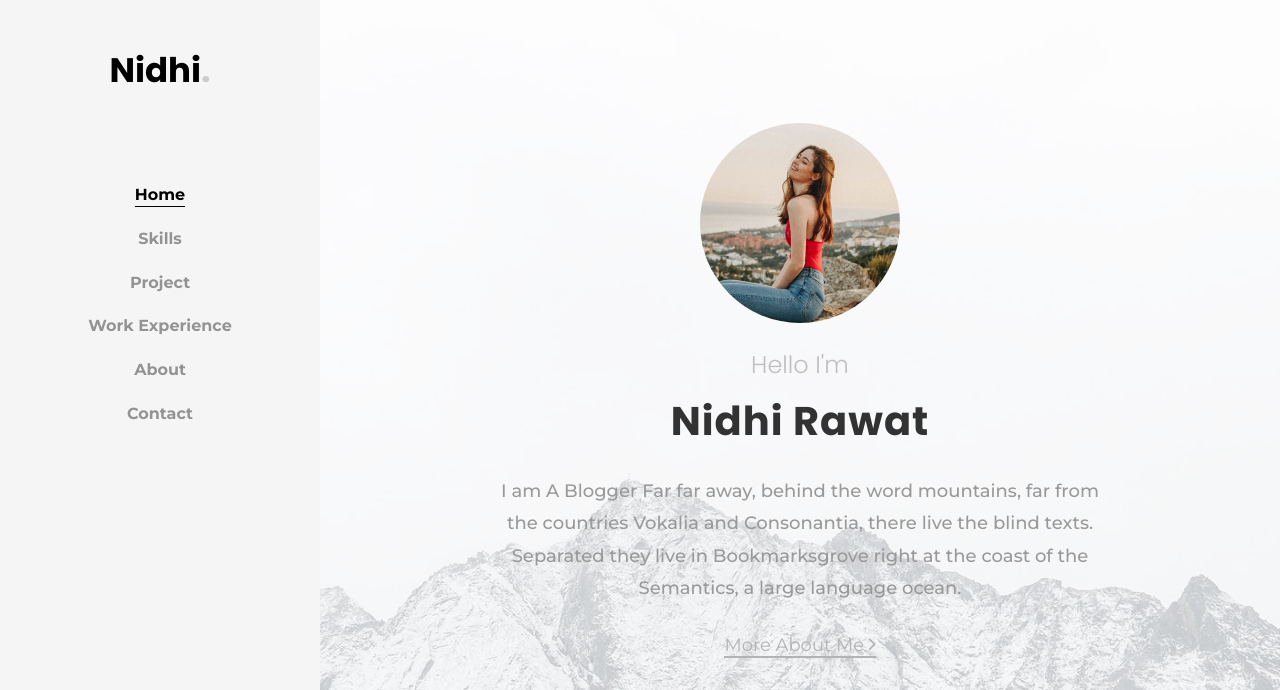
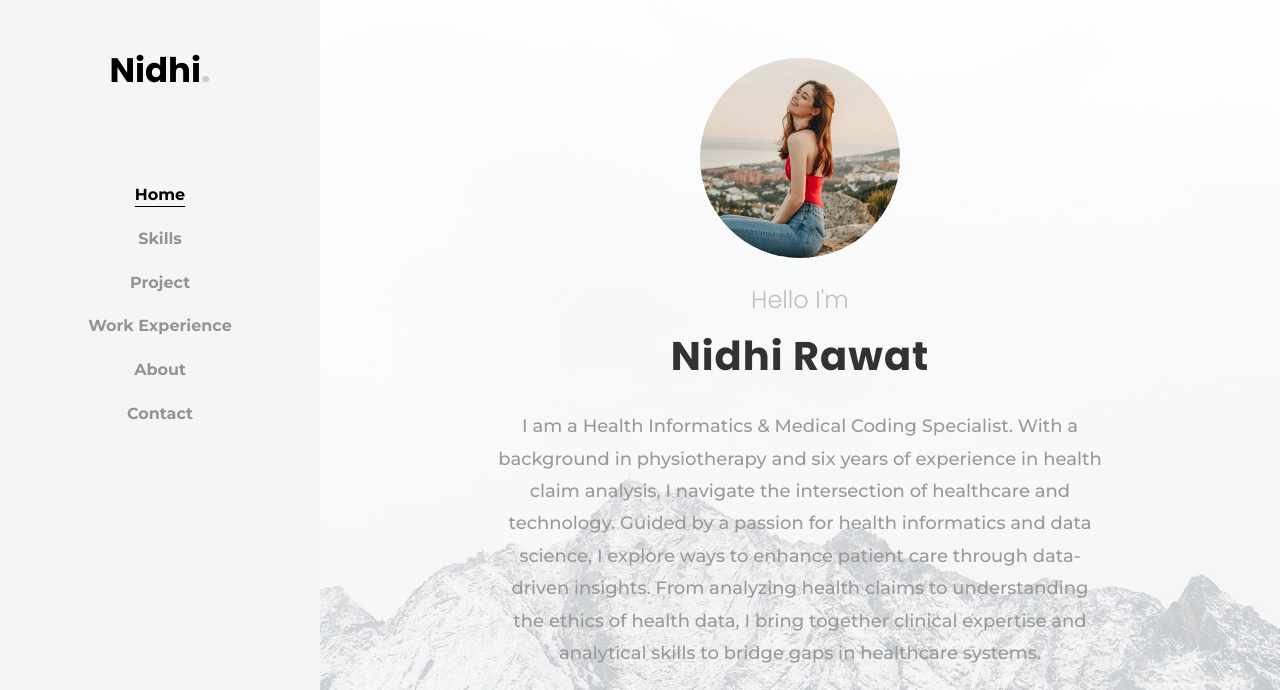
Before and after one commit to Nrawat6/Nrawat6.github.io, a plain HTML site: page index.html in a window 1280 px wide. Shown: the top 690 px of the page. Drawn offline with Linux system fonts and the light colour scheme; some packages are replaced by stand-ins of ours; no server answers; files whose address does not match are found by name.

Commit message:
customised to nidhi

```diff
--- a/index.html
+++ b/index.html
@@ -64,7 +64,7 @@
 						<div class="desc">
 							<h2 class="subheading">Hello I'm</h2>
 							<h1 class="mb-4">Nidhi Rawat</h1>
-							<p class="mb-4">I am A Blogger Far far away, behind the word mountains, far from the countries Vokalia and Consonantia, there live the blind texts. Separated they live in Bookmarksgrove right at the coast of the Semantics, a large language ocean.</p>
+							<p class="mb-4">I am a Health Informatics & Medical Coding Specialist. With a background in physiotherapy and six years of experience in health claim analysis, I navigate the intersection of healthcare and technology. Guided by a passion for health informatics and data science, I explore ways to enhance patient care through data-driven insights. From analyzing health claims to understanding the ethics of health data, I bring together clinical expertise and analytical skills to bridge gaps in healthcare systems.</p>
 							<p><a href="#" class="btn-custom">More About Me <span class="ion-ios-arrow-forward"></span></a></p>
 						</div>
 					</div>
```
